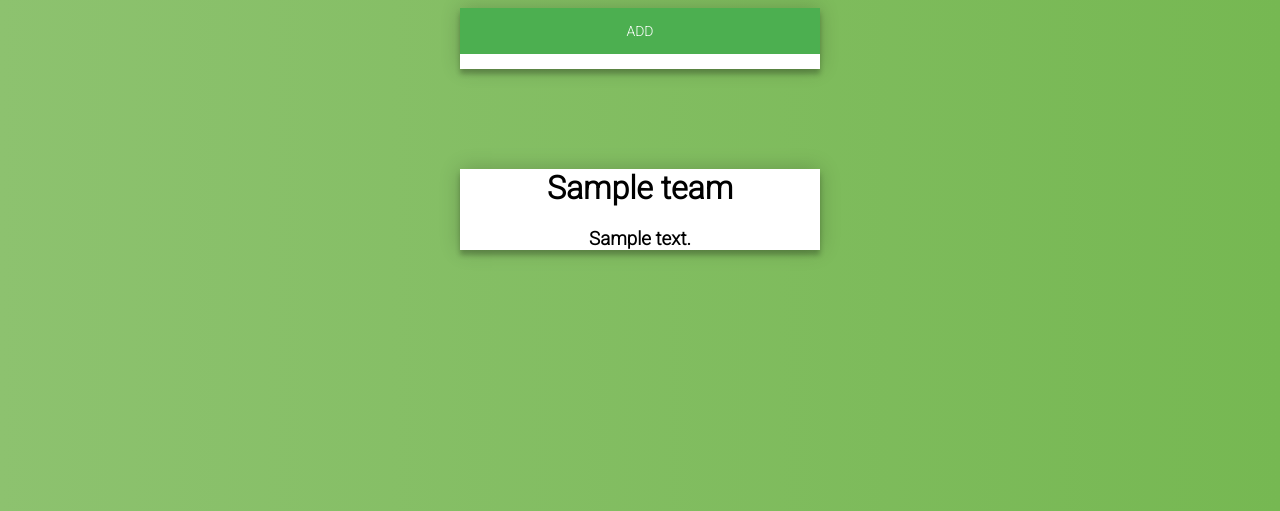
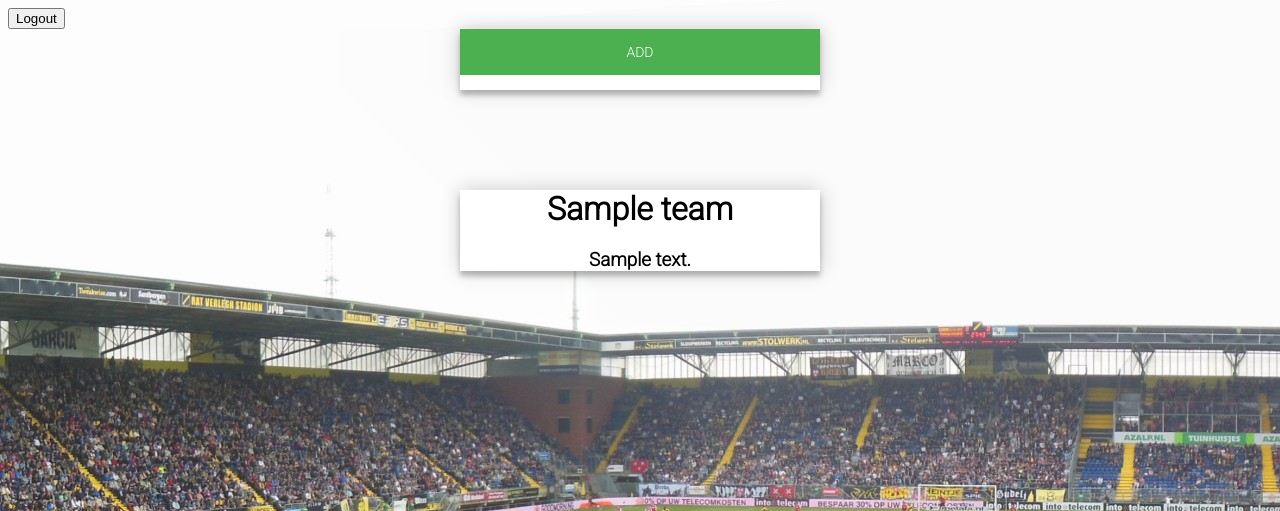
Before and after one commit to SimonNuijten/FifaPhp, a PHP site: page /page.php in a window 1280 px wide. Shown: the top 511 px of the page. Run offline with PHP 8.4, Linux system fonts and the light colour scheme; the visitor is signed in with stand-in values (Sample User, id 1); tables that the repository leaves empty or names only in its code hold one stand-in row (values such as "Sample post").

Commit message:
Versie 13-5-18
Versie 13-5-18

```diff
--- a/PHP/configController.php
+++ b/PHP/configController.php
@@ -157,3 +157,7 @@ if($_POST['type'] == 'Forget'){
 
     mail("$email","Password forgotten",$msg,$headers    );
 }
+if($_POST['type'] == 'Logout'){
+    header('Location: index.php');
+    session_destroy();
+}
--- a/PHP/detail.php
+++ b/PHP/detail.php
@@ -21,7 +21,7 @@ $team = $prepare->fetch(PDO::FETCH_ASSOC);
     <link rel="stylesheet" type="text/css" href="style.css">
     <title>Recipe</title>
 </head>
-<body>
+<body background="Background.jpg">
 <div class="container">
     <h1>Delete Team :</h1>
     <div class="login-page">
--- a/PHP/index.php
+++ b/PHP/index.php
@@ -18,7 +18,7 @@ $users = $queryUser->fetchAll(PDO::FETCH_ASSOC);
     <link rel="stylesheet" type="text/css" href="style.css">
     <title>Document</title>
 </head>
-<body>
+<body background="Background.jpg">
     <div class="login-page">
         <div class="form">
             <form class="login-form" action="configController.php" method="post">
@@ -33,5 +33,6 @@ $users = $queryUser->fetchAll(PDO::FETCH_ASSOC);
     </div>
 
 
+
 </body>
 </html>
--- a/PHP/page.css
+++ b/PHP/page.css
@@ -1,6 +1,4 @@
-body img {
-  display: inline-block;
-}
+
 .login-page {
   display: block;
 }
@@ -24,3 +22,6 @@ ul{
 .form {
   padding: 0px;
 }
+.logOut{
+  display: inline-block;
+}
--- a/PHP/page.php
+++ b/PHP/page.php
@@ -7,17 +7,8 @@ session_start();
 $sql = "SELECT * FROM team";
 $query = $db->query($sql);
 $teams = $query->fetchAll(PDO::FETCH_ASSOC);
-/*
-$id = $_GET['userId'];
-$sqlUser = "SELECT * FROM users WHERE userId = :Id";
-$prepareUser = $db->prepare($sql);
-$prepareUser->execute([
-    ':Id' => $id
-]);
 
-$id = $_GET['userId'];
-$idUser = $_SESSION['idUser'] = $id;
-*/
+
 $id = $_SESSION['id'];
 ?>
 <!doctype html>
@@ -32,6 +23,12 @@ $id = $_SESSION['id'];
     <title>Document</title>
 </head>
 <body background="Background.jpg">
+<div class="logOut">
+<form class="login-form" action="configController.php" method="post">
+    <input type="hidden" name="type" value="Logout">
+    <input type="submit" placeholder="Login" name="submitLogin" value="Logout">
+</form>
+</div>
 <div class="form">
     <form class="login-form" action="configController.php" method="post">
         <input type="hidden" name="type" value="teamCreateLink">
--- a/PHP/passwordForget.php
+++ b/PHP/passwordForget.php
@@ -18,7 +18,7 @@ $users = $queryUser->fetchAll(PDO::FETCH_ASSOC);
     <link rel="stylesheet" type="text/css" href="style.css">
     <title>Document</title>
 </head>
-<body>
+<body background="Background.jpg">
 <div class="login-page">
     <div class="form">
         <form class="login-form" action="configController.php" method="post">
--- a/PHP/style.css
+++ b/PHP/style.css
@@ -2,8 +2,8 @@
 
 .login-page {
   width: 360px;
-
   margin: auto;
+  border-radius: 20px;
 }
 
 .form {
@@ -97,12 +97,14 @@
   color: #EF3B3A;
 }
 body {
-  background: #76b852; /* fallback for old browsers */
+
+  /*background: #76b852; /* fallback for old browsers
   background: -webkit-linear-gradient(right, #76b852, #8DC26F);
   background: -moz-linear-gradient(right, #76b852, #8DC26F);
   background: -o-linear-gradient(right, #76b852, #8DC26F);
   background: linear-gradient(to left, #76b852, #8DC26F);
-  font-family: "Roboto", sans-serif;
-  -webkit-font-smoothing: antialiased;
-  -moz-osx-font-smoothing: grayscale;
+*/
+font-family: "Roboto", sans-serif;
+-webkit-font-smoothing: antialiased;
+-moz-osx-font-smoothing: grayscale;
 }
--- a/PHP/teamAdd.php
+++ b/PHP/teamAdd.php
@@ -11,14 +11,14 @@ session_start();
     <link rel="stylesheet" type="text/css" href="style.css">
     <title>Document</title>
 </head>
-<body>
+<body background="Background.jpg">
 <div class="login-page">
     <div class="form">
 
         <form class="login-form" action="configController.php" method="post">
             <input type="hidden" name="type" value="teamCreate">
-            <input type="text" placeholder="Naam" name="teamName">
-            <input type="text" placeholder="Beschrijving" name="TeamDescription">
+            <input type="text" placeholder="Naam" name="teamName" required>
+            <input type="text" placeholder="Beschrijving" name="TeamDescription"required >
             <input type="submit" placeholder="Create" name="submitLogin" value="teamCreate">
         </form>
     </div>
```
Also changed, not shown: PHP/Registerform.php (+4 -4 lines), PHP/Background.jpg. Lines whose indentation alone changed are shown as unchanged.
